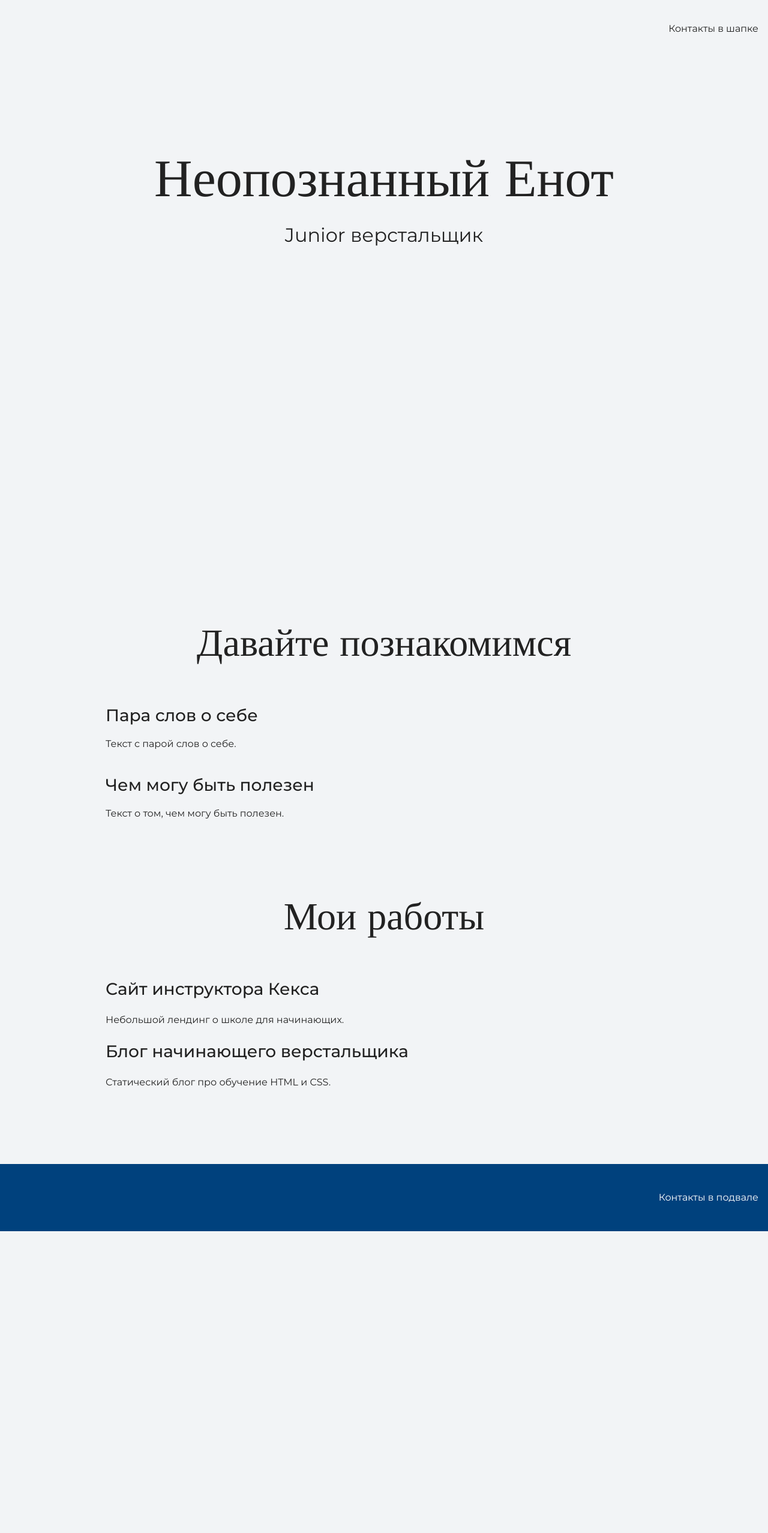
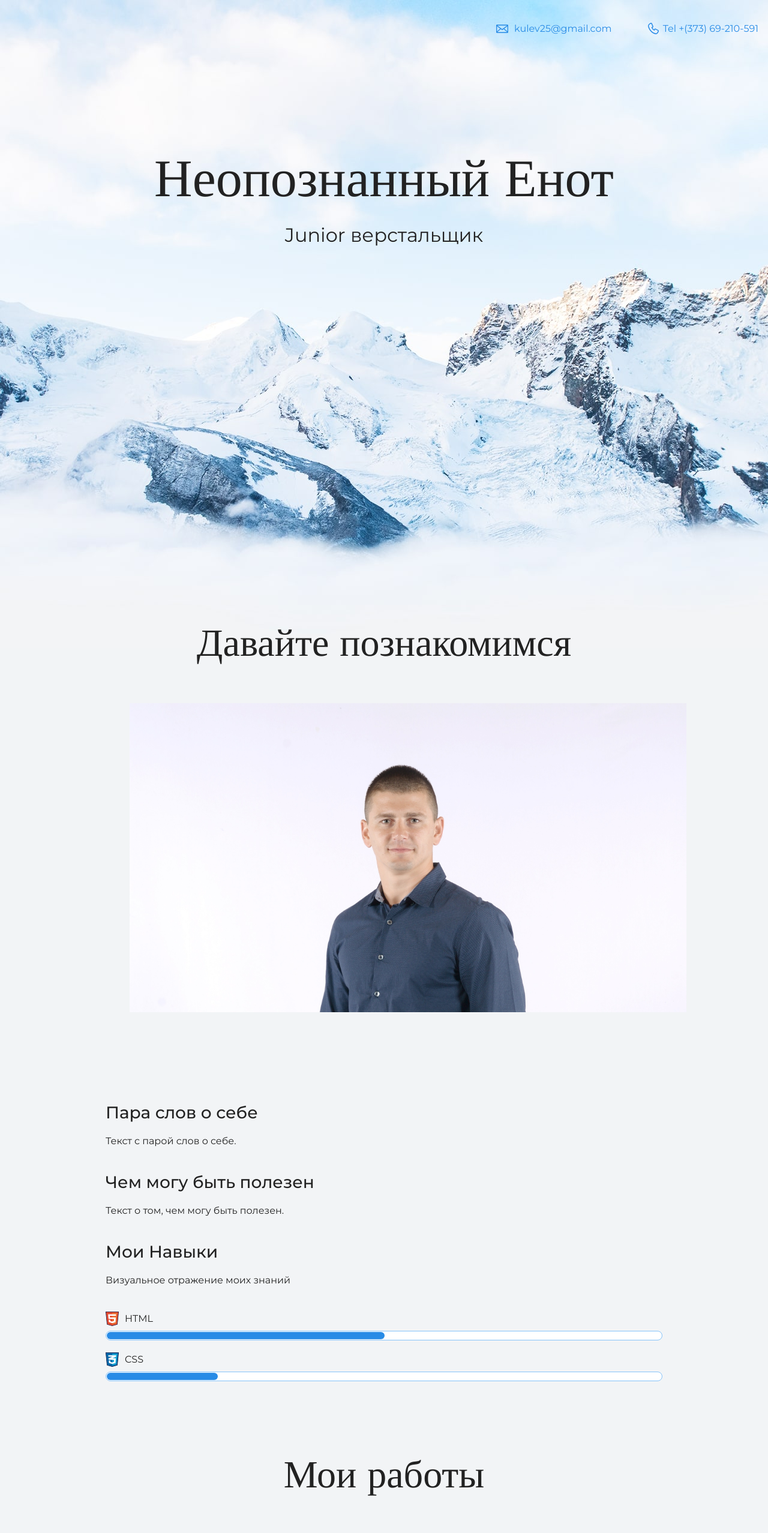
Before and after one commit to Kulev25/kulev, a plain HTML site: page index.html in a window 1280 px wide. Shown: the top 2555 px of the page at 60% size. Before the commit the page ends 2052 px from the top, so only its background shows below. Drawn offline with nearby package versions, Linux system fonts and the light colour scheme.

Commit message:
My portfolio V2
V2

```diff
--- a/index.html
+++ b/index.html
@@ -1,16 +1,20 @@
 <!DOCTYPE html>
 <html lang="ru">
+
 <head>
   <meta charset="UTF-8">
   <link rel="stylesheet" href="style.css">
-    <link href="https://fonts.googleapis.com/css?family=Montserrat:400,500,700|Old+Standard+TT&display=swap&subset=cyrillic" rel="stylesheet">
+  <link
+    href="https://fonts.googleapis.com/css?family=Montserrat:400,500,700|Old+Standard+TT&display=swap&subset=cyrillic"
+    rel="stylesheet">
   <title>Портфолио Junior верстальщика</title>
 </head>
 
 <body>
   <header class="page-header">
     <div class="container">
-        Контакты в шапке
+      <a class="header-email" href="mailto:kulev25@gmail.com">kulev25@gmail.com</a>
+      <a class="header-phone" href="tel:+37369210591">Tel +(373) 69-210-591</a>
     </div>
   </header>
 
@@ -24,17 +28,37 @@
   <section class="intro">
     <div class="container">
       <h2 class="subheading">Давайте познакомимся</h2>
+      <figure>
+        <img class="intro" src="files/user.jpg" width="928" alt="Фотография Неопознанного Енота">
+      </figure>
       <h3>Пара слов о себе</h3>
       <p>Текст с парой слов о себе.</p>
       <h3>Чем могу быть полезен</h3>
       <p>Текст о том, чем могу быть полезен.</p>
+      <div class="skills">
+        <h3>Мои Навыки</h3>
+        <p>Визуальное отражение моих знаний</p>
+        <dl class="skills-list">
+          <dt class="skill-html">HTML</dt>
+          <dd class="level">
+            <div style="width: 50%;"></div> 50%
+          </dd>
+          <dt class="skill-css">CSS</dt>
+          <dd class="level">
+            <div style="width: 20%;"></div> 20%
+          </dd>
+        </dl>
       </div>
+    </div>
+  </section>
   </section>
 
   <section class="portfolio">
     <div class="container">
       <h2 class="subheading">Мои работы</h2>
-
+      <figure class="project-image">
+        <img src="files/project.jpg" width="928" height="536" alt="Cайт инструктора Кекса">
+      </figure>
       <h3>Сайт инструктора Кекса</h3>
       <p>Небольшой лендинг о школе для начинающих.</p>
 
@@ -45,8 +69,12 @@
 
   <footer class="page-footer">
     <div class="container">
-        Контакты в подвале
+      <div class="container">
+        <a class="footer-email" href="mailto:kulev25@gmail.com">kulev25@gmail.com</a>
+        <a class="footer-phone" href="tel:+37369210591">Tel +(373) 69-210-591</a>
+      </div>
     </div>
   </footer>
 </body>
+
 </html>
--- a/style.css
+++ b/style.css
@@ -61,7 +61,7 @@ body {
   font-size: 88px;
   line-height: 96px;
   font-weight: 400;
-  }
+}
 
 .hero-image p {
   margin: 0;
@@ -71,7 +71,7 @@ body {
 
 .intro {
   margin: 0 0 120px;
-}
+  }
 
 .subheading {
   margin: 0 0 56px;
@@ -172,12 +172,11 @@ body {
 .page-footer {
   padding: 40px 0;
   background-color: #00417d;
-  color: #ffffff;
 }
 
 .page-footer a {
   margin-left: 56px;
-  color: inherit;
+  color: #ffffff;
   text-decoration: none;
   background-repeat: no-repeat;
   background-position: left;
@@ -192,3 +191,7 @@ body {
   padding-left: 25px;
   background-image: url("img/icon-phone-footer.svg");
 }
+
+figure {
+  border-radius: 10%;
+}
```
Also changed, not shown: files/project.jpg (added), files/user.jpg (added), img/hero-bg.jpg (added), img/icon-css.svg (added), img/icon-email-footer.svg (added), img/icon-email-header.svg (added), img/icon-html.svg (added), img/icon-phone-footer.svg (added), img/icon-phone-header.svg (added). Lines whose indentation alone changed are shown as unchanged.
